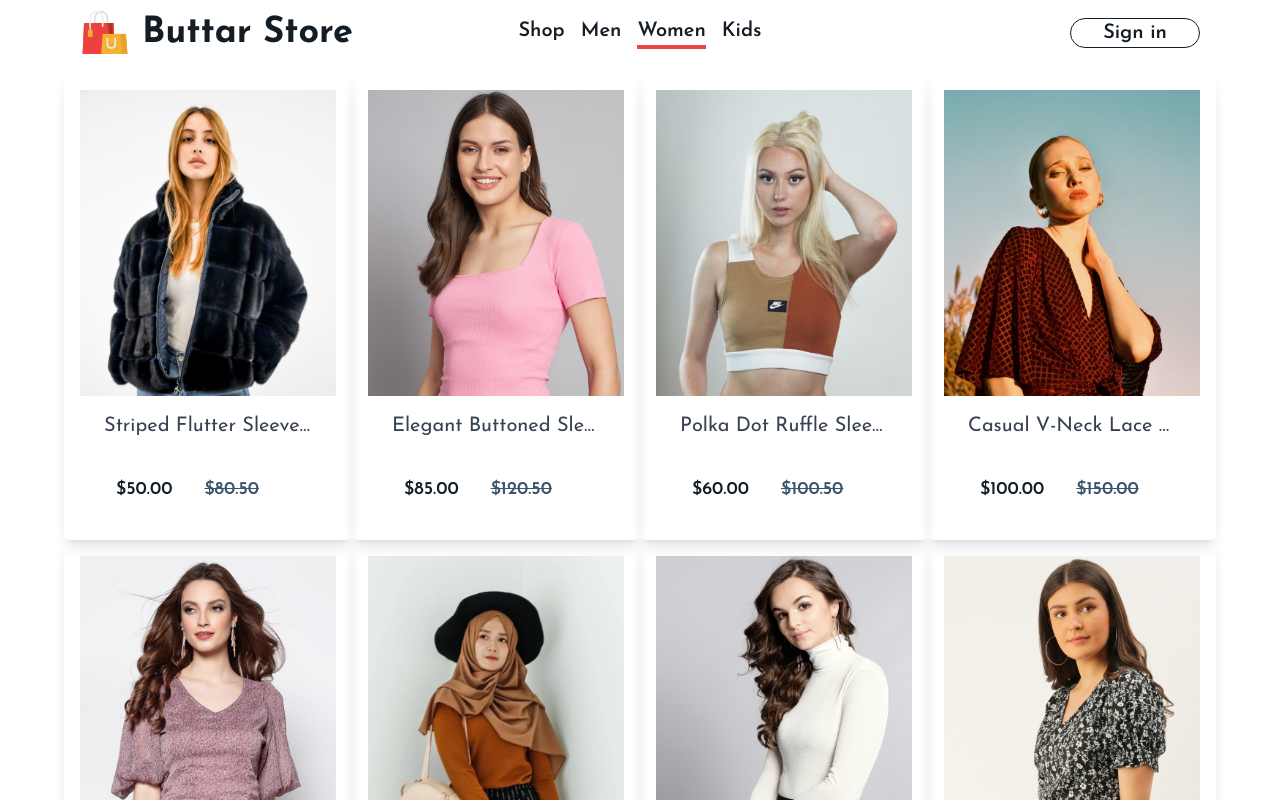
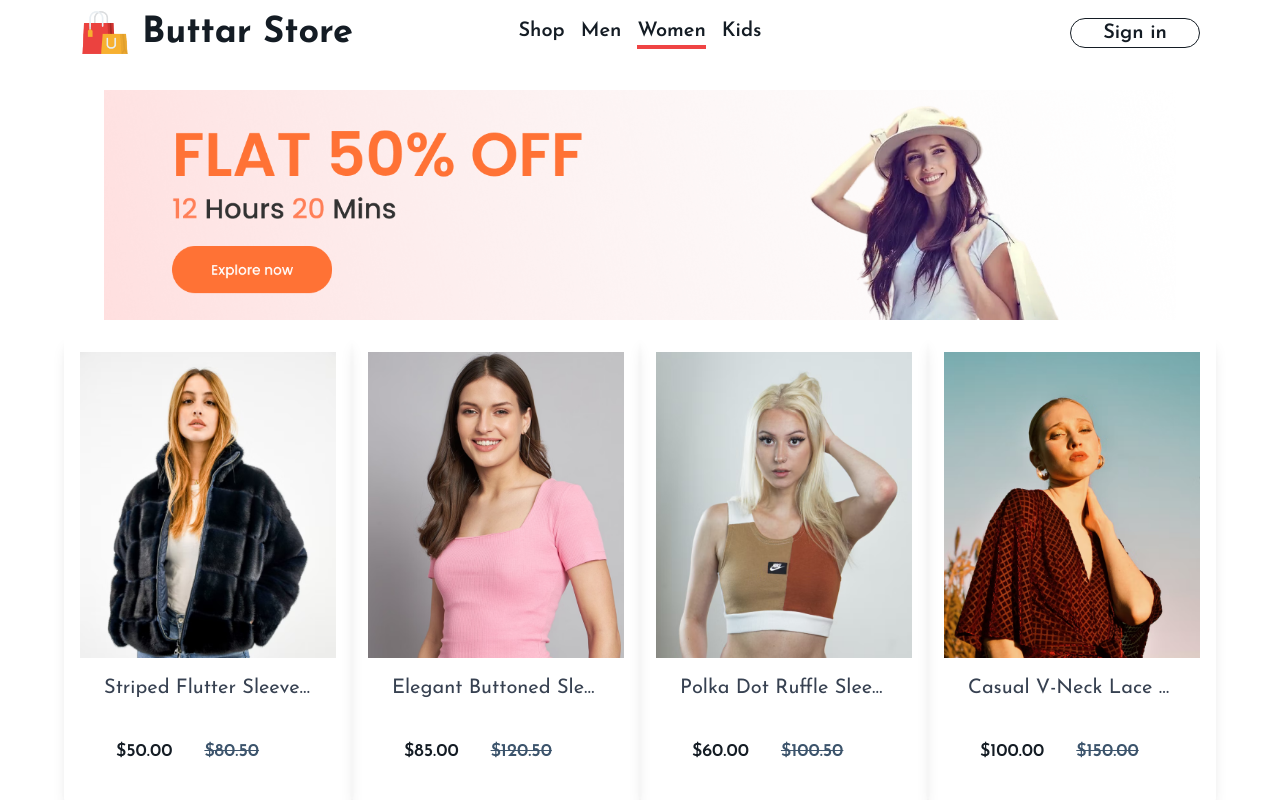
Before and after one commit to AfaqShahidKhan/buttar-store, a Next.js app: page /women in a window 1280 px wide. Shown: the top 800 px of the page. Built offline with nearby package versions, Linux system fonts and the light colour scheme.

Commit message:
add banners

```diff
--- a/src/components/KidProduct.jsx
+++ b/src/components/KidProduct.jsx
@@ -2,10 +2,18 @@ import all_product from "@/utils/all_product";
 import React from "react";
 import Link from "next/link";
 import ProductCard from "./ProductCard";
-
+import Image from "next/image";
+import banner_kids from '../../public/images/banner_kids.png'
 const KidProduct = () => {
   return (
     <div>
+      <div className="md:px-24 mt-8">
+        <Image
+          src={banner_kids}
+          objectFit="contain"
+          alt="buttarstore kiids"
+        />
+      </div>
       <div className="flex flex-wrap justify-center mt-4">
         {all_product
           .filter((product) => product.category === "kid")
--- a/src/components/MenProduct.jsx
+++ b/src/components/MenProduct.jsx
@@ -2,10 +2,19 @@ import all_product from "@/utils/all_product";
 import React from "react";
 import Link from "next/link";
 import ProductCard from "./ProductCard";
+import Image from "next/image";
+import banner_mens from '../../public/images/banner_mens.png'
 
 const MenProduct = () => {
   return (
     <div>
+      <div className="md:px-24 mt-8">
+        <Image
+          src={banner_mens}
+          objectFit="contain"
+          alt="buttarstore men"
+        />
+      </div>
       <div className="flex flex-wrap justify-center mt-4">
         {all_product
           .filter((product) => product.category === "men")
--- a/src/components/WomenProduct.jsx
+++ b/src/components/WomenProduct.jsx
@@ -3,10 +3,18 @@ import data_product from "@/utils/data";
 import ProductCard from "./ProductCard";
 import Link from "next/link";
 import all_product from "@/utils/all_product";
-
+import Image from "next/image";
+import banner_women from '../../public/images/banner_women.png'
 const WomenProduct = () => {
   return (
     <div>
+      <div className="md:px-24 mt-8">
+        <Image
+          src={banner_women}
+          objectFit="contain"
+          alt="buttarstore women"
+        />
+      </div>
       <div className="flex flex-wrap justify-center mt-4">
         {all_product
           .filter((product) => product.category === "women")
```
